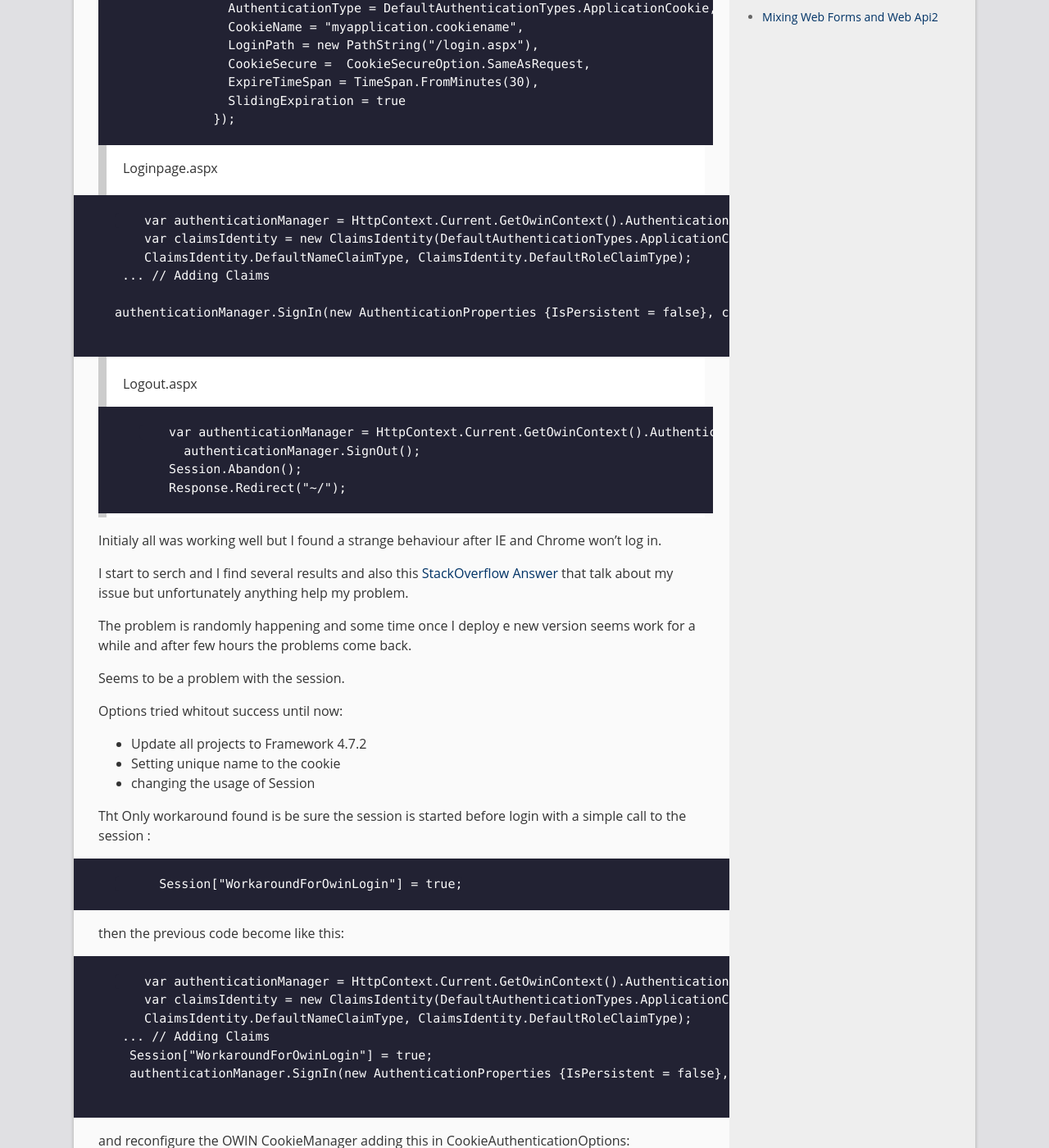
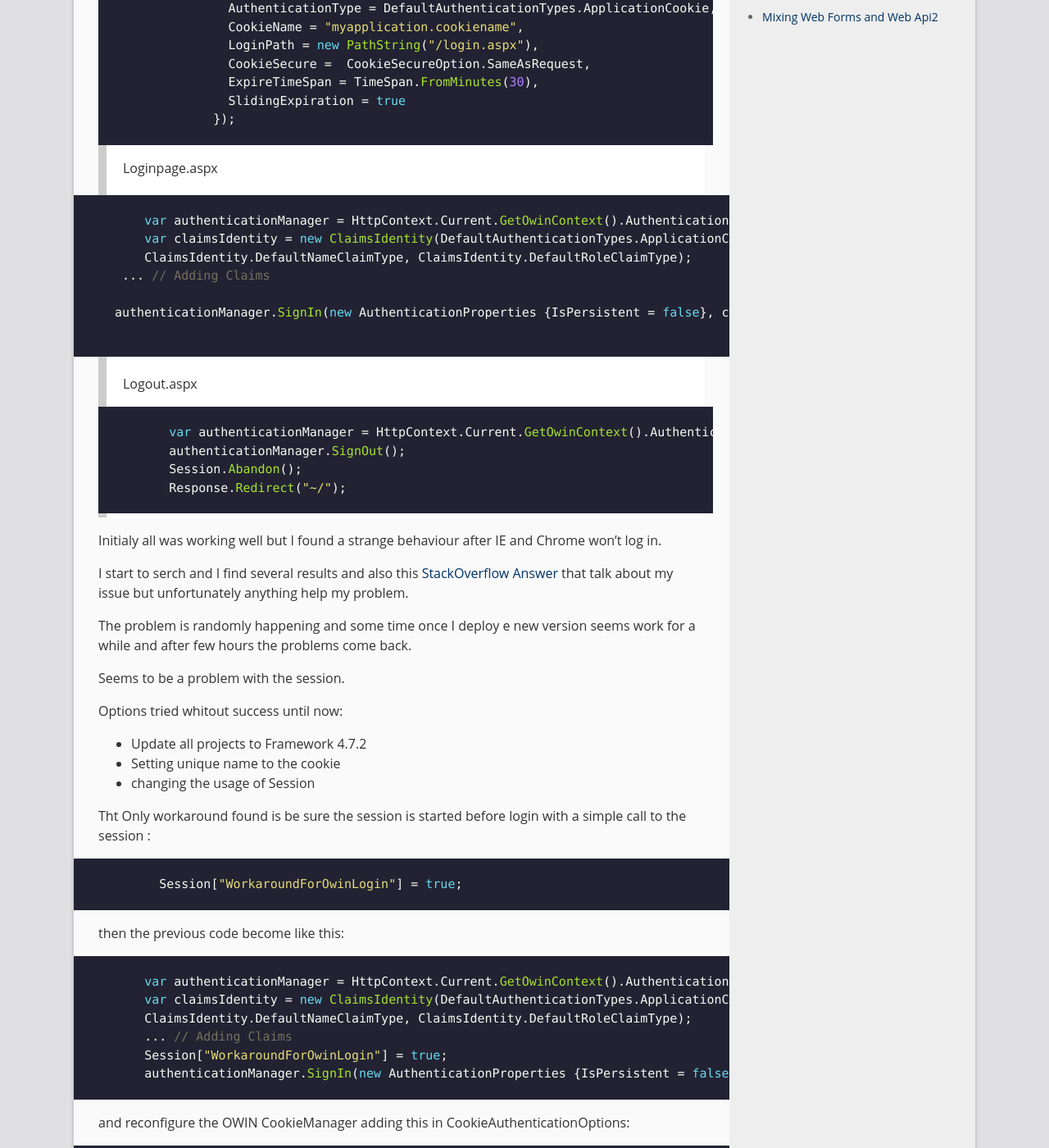
Before and after one commit to gcaferra/gcaferra.github.io, a Jekyll site: the page built from _posts/2019-03-14-mixing-webforms-and-webapi2.md, in a window 1280 px wide and 1400 px high, scrolled down 581 px. Shown: the whole window at 82% size. Built offline with Jekyll 4.4.1, drawn with Linux system fonts in a browser that asks for light colours; some of the changed text lies outside the part shown.

Commit message:
code formatting fixes

````diff
--- a/_posts/2019-03-14-mixing-webforms-and-webapi2.md
+++ b/_posts/2019-03-14-mixing-webforms-and-webapi2.md
@@ -7,7 +7,7 @@ I wrote this code:
 
 
 > Code from Startup.cs
-```C#
+```csharp
  app.UseCookieAuthentication(new CookieAuthenticationOptions
           {
             AuthenticationType = DefaultAuthenticationTypes.ApplicationCookie,
@@ -20,7 +20,7 @@ I wrote this code:
 ```
 > Loginpage.aspx
 
-```C#
+```csharp
     var authenticationManager = HttpContext.Current.GetOwinContext().Authentication;
     var claimsIdentity = new ClaimsIdentity(DefaultAuthenticationTypes.ApplicationCookie,
     ClaimsIdentity.DefaultNameClaimType, ClaimsIdentity.DefaultRoleClaimType);
@@ -30,9 +30,9 @@ authenticationManager.SignIn(new AuthenticationProperties {IsPersistent = false}
 
 ```
 > Logout.aspx
-```C#
+```csharp
     var authenticationManager = HttpContext.Current.GetOwinContext().Authentication;
-      authenticationManager.SignOut();
+    authenticationManager.SignOut();
     Session.Abandon();
     Response.Redirect("~/");
 ```
@@ -53,19 +53,18 @@ Options tried whitout success until now:
 
 Tht Only workaround found is be sure the session is started before login with a simple call to the session :
 
-```C#
+```csharp
       Session["WorkaroundForOwinLogin"] = true;
 ```
 then the previous code become like this:
 
-```C#
+```csharp
     var authenticationManager = HttpContext.Current.GetOwinContext().Authentication;
     var claimsIdentity = new ClaimsIdentity(DefaultAuthenticationTypes.ApplicationCookie,
     ClaimsIdentity.DefaultNameClaimType, ClaimsIdentity.DefaultRoleClaimType);
- ... // Adding Claims
-  Session["WorkaroundForOwinLogin"] = true;
-  authenticationManager.SignIn(new AuthenticationProperties {IsPersistent = false}, claimsIdentity);
-
+    ... // Adding Claims
+    Session["WorkaroundForOwinLogin"] = true;
+    authenticationManager.SignIn(new AuthenticationProperties {IsPersistent = false}, claimsIdentity);
 ```
 
 
````
